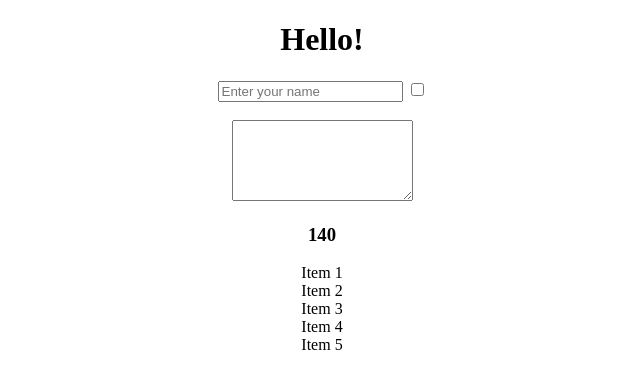
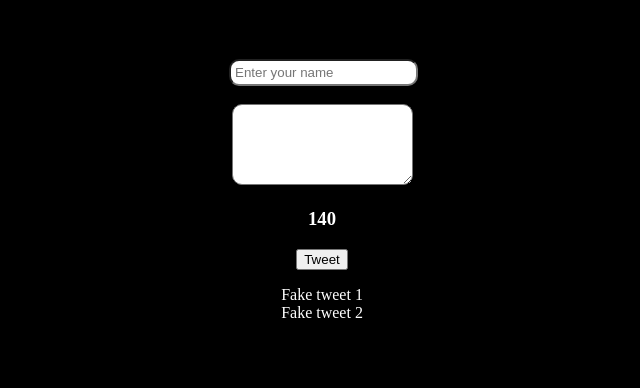
Before and after one commit to warlyware/angular-start, a plain HTML site: page index.html in a window 1280 px wide. Shown: the whole page, without its empty margins (318-958 px from the left). Drawn offline with nearby package versions, Linux system fonts and the light colour scheme.

Commit message:
Add ng-repeat, add fake twitter functionality

```diff
--- a/index.html
+++ b/index.html
@@ -1,5 +1,5 @@
 <!DOCTYPE html>
-<html ng-app>
+<html ng-app="ng-learn">
 
   <head>
     <link rel="stylesheet" href="style.css">
@@ -9,23 +9,24 @@
   </head>
 
   <body>
-    <h1>Hello!</h1>
-    <input ng-model="name" ng-model-options="{ debounce: 500 }" placeholder="Enter your name">
-    <input type="checkbox" ng-model="fancy"><br><br>
-    <textarea ng-model="tweet" rows="5" ng-class="{ red: (tweet.length > 140)}"></textarea>
+    <div ng-controller="TweetCtrl as t">
+      <h3 ng-show="name">Hello {{name}}!</h3>
+      <h4>{{t.something}}</h4>
+      <input ng-model="name" ng-model-options="{ debounce: 500 }" placeholder="Enter your name">
+      <br><br>
+      <textarea ng-model="t.tweet" rows="5" ng-class="{ red: t.isTweetMaxed() }"></textarea>
 
-    <h3 ng-class="{ red: (tweet.length > 140)}">{{140 - tweet.length}}</h3>
+      <h3 ng-class="{ red: t.isTweetMaxed() }">
+        {{t.getRemainingCharacters()}}
+      </h3>
+      <button ng-disabled="t.isTweetMaxed()" ng-click="t.submitTweet(t.tweet)">Tweet</button>
 
-    <h3 ng-show="name">Hello {{name}}!</h3>
-    <h3 ng-show="fancy">Fancy!</h3>
+      <ul>
+        <li ng-repeat="tweet in t.tweetsList">{{tweet}}</li>
+      </ul>
 
-    <ul>
-      <li ng-hide="fancy">Item 1</li>
-      <li>Item 2</li>
-      <li>Item 3</li>
-      <li ng-hide="fancy">Item 4</li>
-      <li>Item 5</li>
-    </ul>
+    </div>
+
   </body>
 
 </html>
--- a/script.js
+++ b/script.js
@@ -0,0 +1,29 @@
+var app = angular.module('ng-learn', []);
+
+app.controller('TweetCtrl', function() {
+  var tScope = this;
+
+  tScope.tweet = '';
+
+  tScope.tweetsList = ['Fake tweet 1', 'Fake tweet 2'];
+
+
+
+  tScope.isTweetMaxed = function() {
+    var currentTweetLength = this.getRemainingCharacters();
+    return currentTweetLength > 140;
+  };
+
+  tScope.getRemainingCharacters = function() {
+     return 140 - tScope.tweet.length;
+  }
+
+  tScope.submitTweet = function(tweet) {
+    tScope.tweetsList.push(tweet);
+    // console.log(data);
+    // alert('Send a tweet!');
+    console.log(this.tweetsList);
+    tScope.tweet = '';
+  }
+
+});
--- a/style.css
+++ b/style.css
@@ -1,5 +1,8 @@
 body {
+  padding-top: 30px;
   text-align: center;
+  background-color: black;
+  color: white;
 }
 
 ul {
@@ -7,6 +10,16 @@ ul {
   padding-left: 0;
 }
 
+input {
+  margin-left: 3px;
+  padding: 4px;
+  border-radius: 10px;
+}
+
+textarea {
+  border-radius: 10px;
+}
+
 .red {
   color: red;
 }
```
